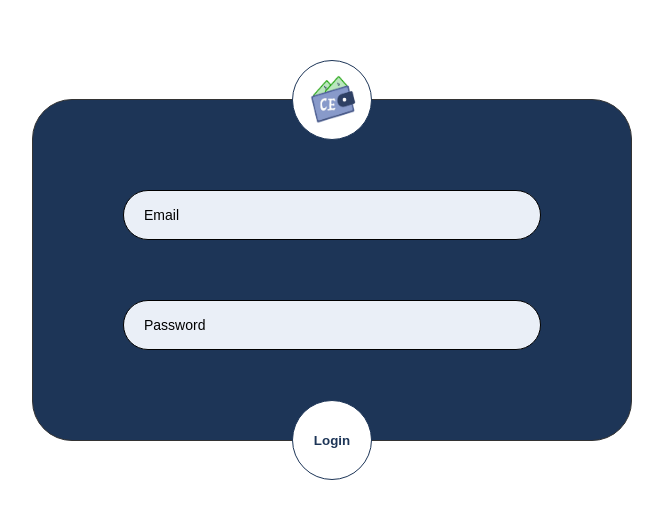
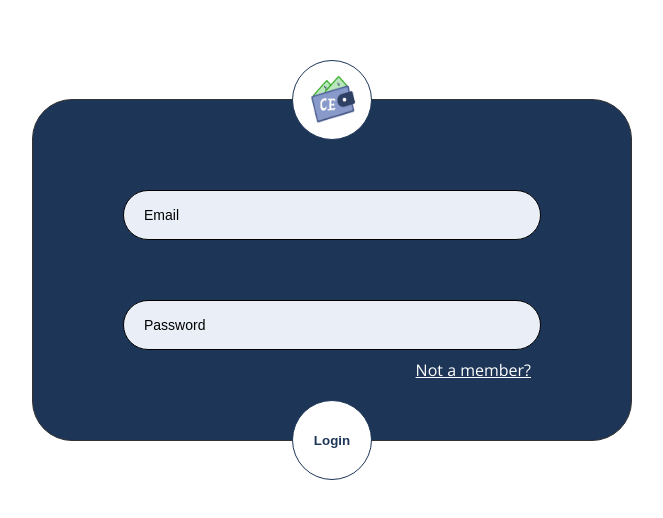
Before and after one commit to TN7738/Crack-Expense, a React (Create React App) app in the folder app_public/: page / in a window 1280 px wide. Shown: the part 130-648 px from the top of the page, without its empty margins (308-971 px from the left). Built offline with nearby package versions, Linux system fonts and the light colour scheme.

Commit message:
signup link added on login

```diff
--- a/app_public/src/components/Loginbox/Loginbox.js
+++ b/app_public/src/components/Loginbox/Loginbox.js
@@ -2,8 +2,8 @@ import React from 'react';
 import './loginbox.scss';
 import axios from 'axios';
 
-class Loginbox extends React.Component{
-    constructor(props){
+class Loginbox extends React.Component {
+    constructor(props) {
         super(props);
 
         this.onChangeEmail = this.onChangeEmail.bind(this);
@@ -16,18 +16,18 @@ class Loginbox extends React.Component{
         }
     }
 
-    onChangeEmail(e){
+    onChangeEmail(e) {
         this.setState({
             email: e.target.value
         });
     }
-    onChangePassword(e){
+    onChangePassword(e) {
         this.setState({
             password: e.target.value
         });
     }
 
-    onSubmit(e){
+    onSubmit(e) {
         e.preventDefault();
 
         const userData = {
@@ -39,12 +39,12 @@ class Loginbox extends React.Component{
             .then(res => {
                 const foundEmail = res.data.some(el => el.email === userData.email);
                 const foundPassword = res.data.some(el => el.password === userData.password);
-                if(foundEmail && foundPassword){
+                if (foundEmail && foundPassword) {
                     console.log("Logged in");
                 }
             });
     }
-    render(){
+    render() {
         return (
             <div className='loginbox-wrap'>
                 <div className='container'>
@@ -54,6 +54,7 @@ class Loginbox extends React.Component{
                     <form onSubmit={this.onSubmit}>
                         <input type="email" className="emailid" name="email" placeholder='Email' value={this.state.email} onChange={this.onChangeEmail} required />
                         <input type="password" className="password" name="password" placeholder='Password' value={this.state.password} onChange={this.onChangePassword} required />
+                        <a className="signup-link" href="/signup">Not a member?</a>
                         <input type="submit" className="login-btn" value="Login"></input>
                     </form>
                 </div>
--- a/app_public/src/components/Loginbox/loginbox.scss
+++ b/app_public/src/components/Loginbox/loginbox.scss
@@ -68,10 +68,11 @@
             transform: translateX(-50%);
             background-color: #fff;
         }
-    }.signup-link{
-        color:#fff;
-        transform: translateX(125%);
-        padding-top: 20px;
-
+        .signup-link{
+            color:#fff;
+            position: absolute;
+            bottom: 59px;
+            right: 100px;
+        }
     }
 }
```
